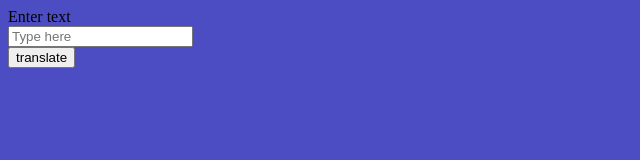
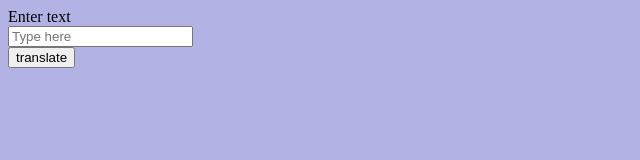
Before and after one commit to twilightfoxx/twilightfoxx.github.io, a plain HTML site: page index.html in a window 1280 px wide. Shown: the whole page, without its empty margins (0-640 px from the left). Drawn offline with Linux system fonts and the light colour scheme.

Commit message:
Update index.html

```diff
--- a/index.html
+++ b/index.html
@@ -8,7 +8,7 @@
   <meta name="viewport" content="width=device-width, initial-scale=1">
  <style>
    body {
-   background-color: rgba(0, 0, 170, 0.7);
+   background-color: rgba(0, 0, 170, 0.3);
    }
   </style>
 </head>
```
